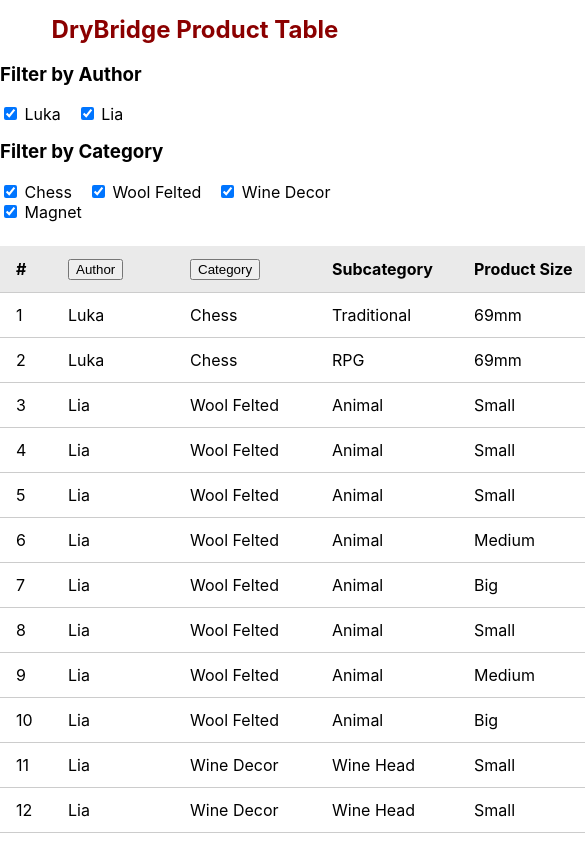
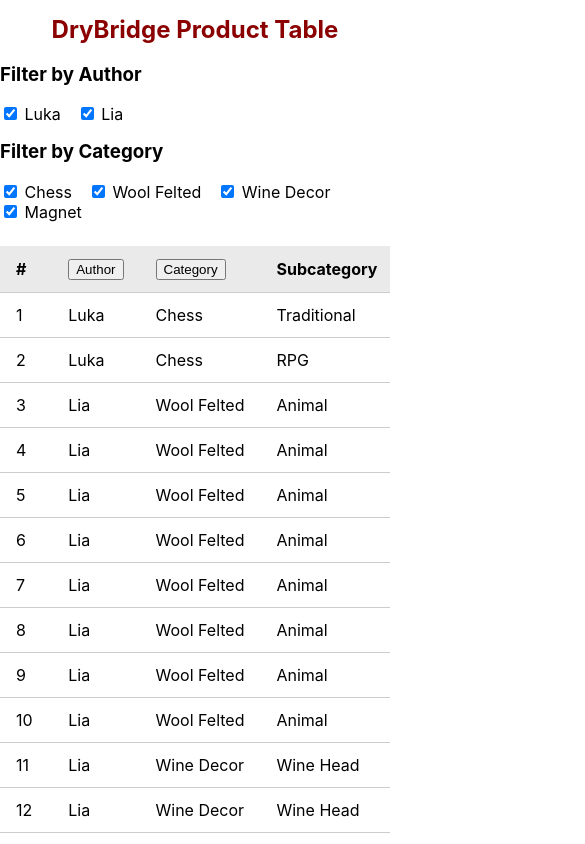
Before and after one commit to nlightmarecx/drybridge, a React (Create React App) app: page / in a window 390 px wide. Shown: the top 844 px of the page, 585 px wide, since content can reach past the window. Built offline with nearby package versions, Linux system fonts and the light colour scheme.

Commit message:
adjust producttable to mobile horizontally view dispaly

```diff
--- a/src/App.css
+++ b/src/App.css
@@ -3,6 +3,14 @@
   padding: 2rem;
   background-color: #f9f9f9;
   margin: 0 auto;
+}
+
+@media (max-width: 768px) {
+  table {
+    display: block;
+    overflow-x: auto;
+    white-space: nowrap;
+  }
 }
 
 h1 {
```
